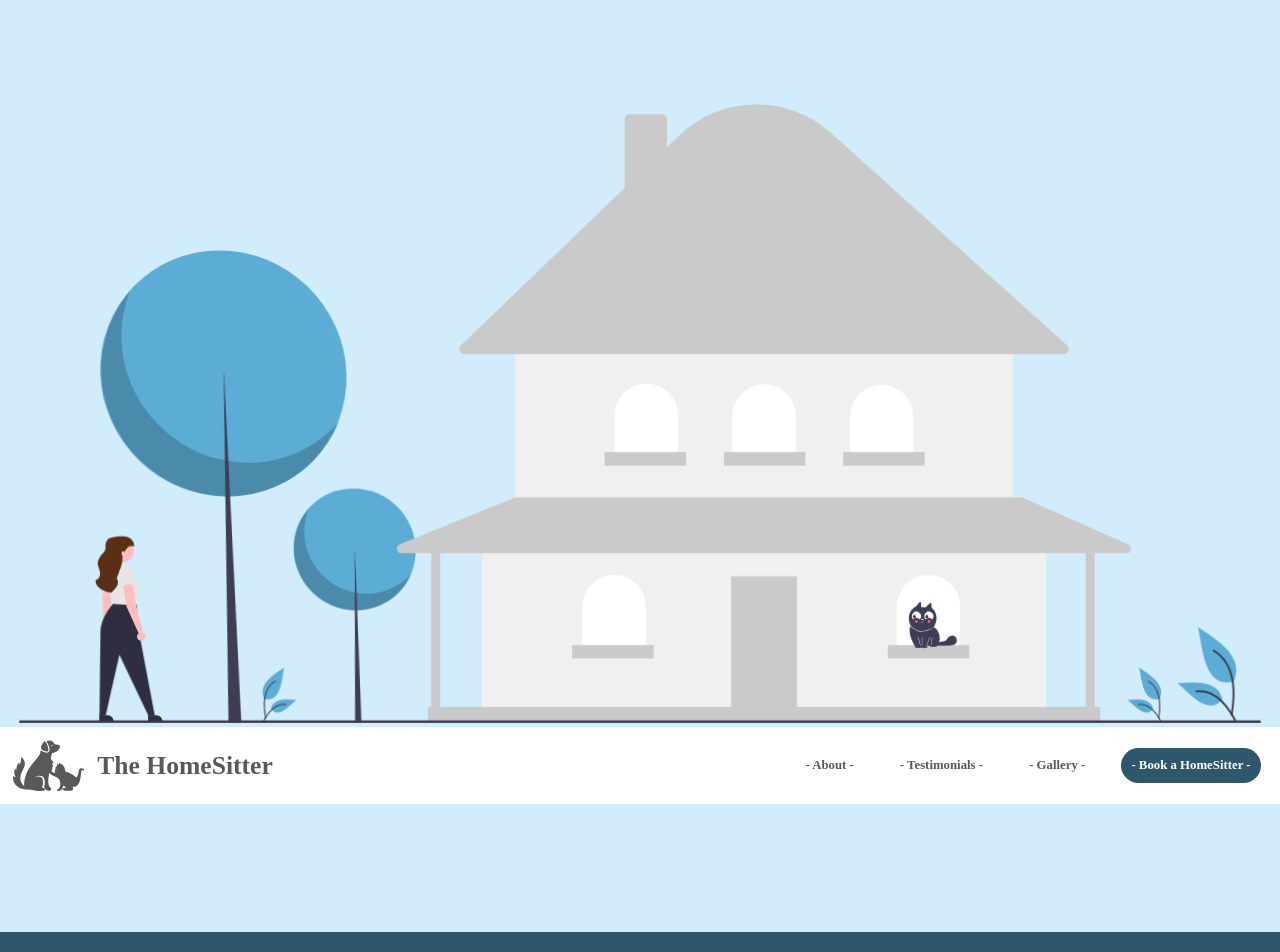
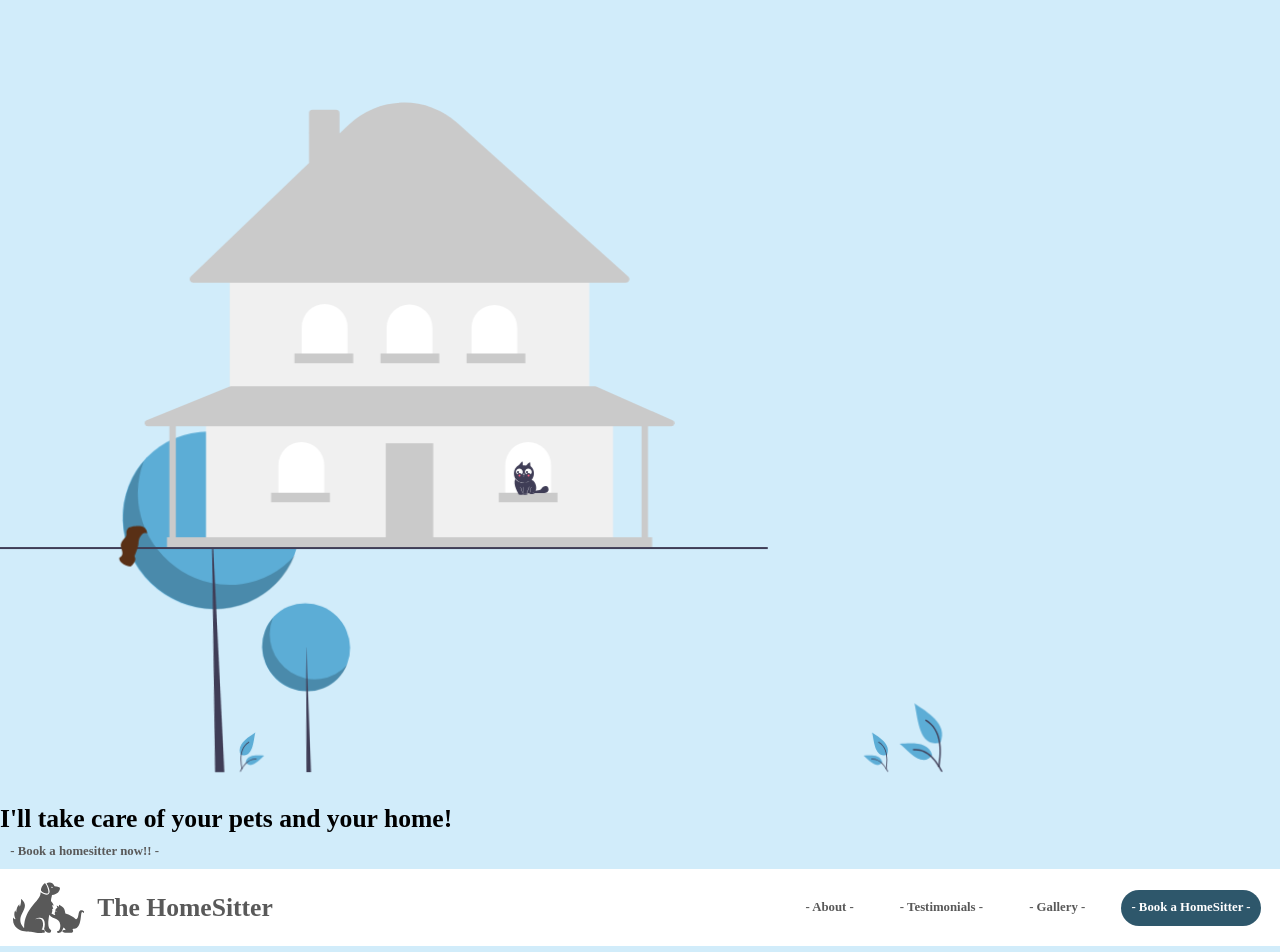
Before and after one commit to MalcolmBB/the-home-sitter, a React (Create React App) app: page /Book in a window 1280 px wide. Shown: the top 952 px of the page. Built offline with nearby package versions, Linux system fonts and the light colour scheme; no server answers; a web font is replaced by a local one.

Commit message:
Changing home screen layout. need to change link for home screen to /Home

```diff
--- a/src/components/Pages/Home/Home.css
+++ b/src/components/Pages/Home/Home.css
@@ -56,3 +56,9 @@
     transform: scale(1);
     opacity: 1;
 }
+
+
+/* Illustration styling */
+.IllustrationContainer{
+    position: relative;
+}
--- a/src/components/Pages/Home/Home.js
+++ b/src/components/Pages/Home/Home.js
@@ -1,6 +1,7 @@
 import React, {useState, useEffect} from 'react';
 import Header from "../../header/header";
 import Footer from "../../footer/footer";
+import Button from "../../button/button.js";
 import HomeIllustration from './HomeIllustration.js';
 import {Image} from 'cloudinary-react';
 import axios from 'axios';
@@ -25,8 +26,26 @@ function Home() {
         });
     }, [])
 
+    const clickThing = () => {
+        // $('.simplebar-content-wrapper')[0].scroll({top: 0, left: 0, behavior: 'smooth'})
+        window.scroll({top: 0, left: 0, behavior: 'smooth'})
+        document.activeElement.blur();
+    };
+
     return (<div className="Home div">
-        <HomeIllustration class="HomeIllustration"></HomeIllustration>
+        <div className="IllustrationContainer">
+            <HomeIllustration class="HomeIllustration"></HomeIllustration>
+            <div className="CTAContainer">
+                <h1 className="LandingHeader">I'll take care of your pets and your home!</h1>
+                <Button
+                    type="Navigation"
+                    classes="button bBookLanding"
+                    linkTo="/Book"
+                    value="Book a homesitter now!!"
+                    onClick={clickThing}
+                ></Button>
+            </div>
+        </div>
         <Header></Header>
         <div className="MainContainer">
             <div className="CarouselContainer">
--- a/src/components/Pages/Home/HomeIllustration.css
+++ b/src/components/Pages/Home/HomeIllustration.css
@@ -1,6 +1,10 @@
 .HomeIllustration{
     width: 100%;
-    height: calc(100vh - 6vw);
+    height: 100vh;
+}
+
+.HomeIllustration *{
+    transform: translateX(-10%) scale(0.7);
 }
 
 .Tree1{
@@ -35,25 +39,25 @@
 
 @keyframes Hair {
     0%{
-        transform: skewX(-.5deg);
+        transform: translateX(-10%) scale(0.7) skewX(-.5deg);
     }
     50%{
-        transform: skewX(0);
+        transform: translateX(-10%) scale(0.7) skewX(0);
     }
     100%{
-        transform: skewX(.5deg);
+        transform: translateX(-10%) scale(0.7) skewX(.5deg);
     }
 }
 
 @keyframes Wind {
     0%{
-        transform: skewX(-2deg);
+        transform: translateX(-10%) scale(0.7) skewX(-2deg);
     }
     50%{
-        transform: skewX(0);
+        transform: translateX(-10%) scale(0.7) skewX(0);
     }
     100%{
-        transform: skewX(2deg);
+        transform: translateX(-10%) scale(0.7) skewX(2deg);
     }
 }
 
```
